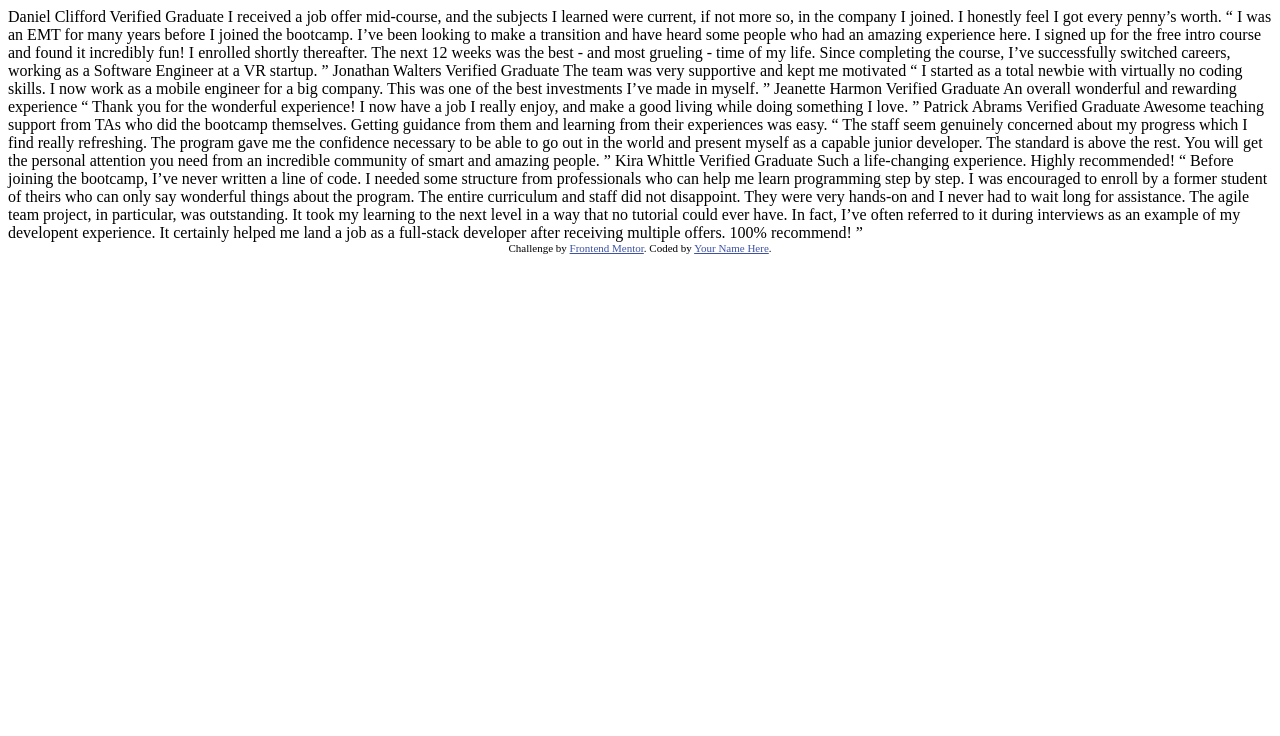
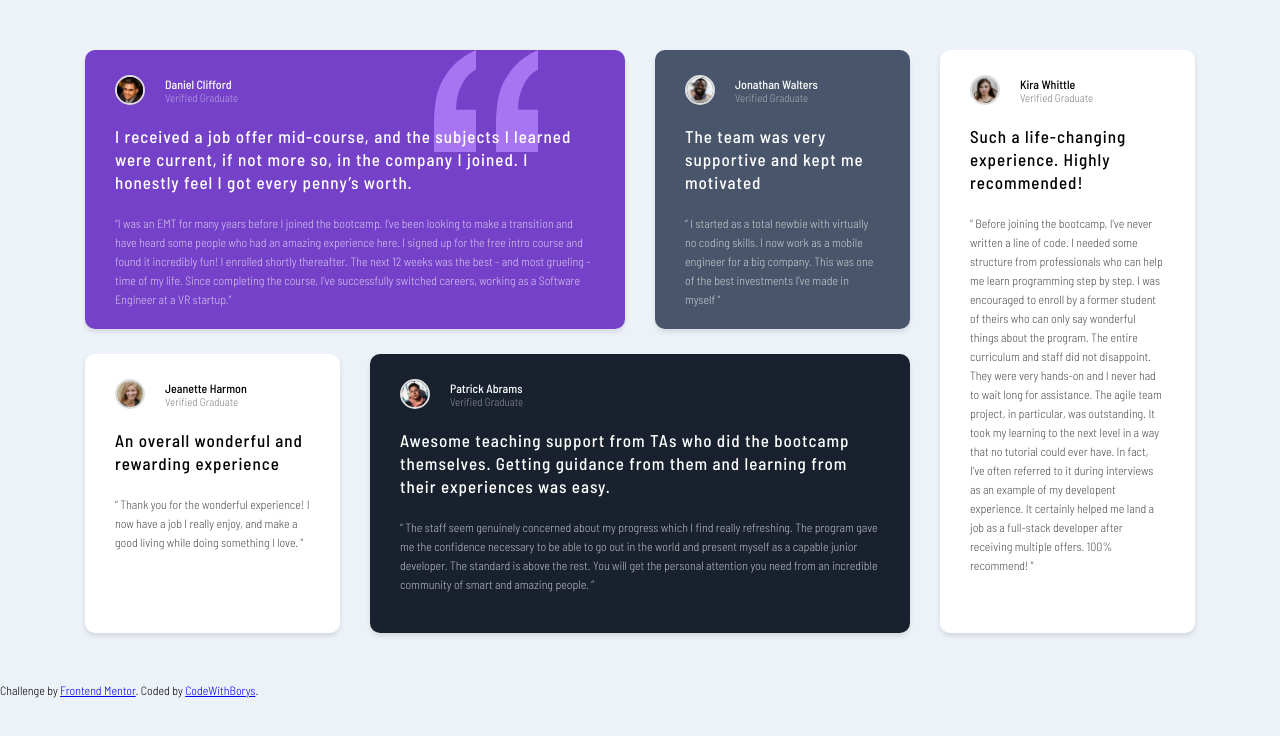
Before and after one commit to CodeWithBorys/testimonials-grid-section, a plain HTML site: page index.html in a window 1280 px wide. Drawn offline with Linux system fonts and the light colour scheme.

Commit message:
html-structure and desktop styling

```diff
--- a/index.html
+++ b/index.html
@@ -1,76 +1,141 @@
 <!DOCTYPE html>
 <html lang="en">
   <head>
-  <meta charset="UTF-8">
-  <meta name="viewport" content="width=device-width, initial-scale=1.0"> <!-- displays site properly based on user's device -->
+    <meta charset="UTF-8" />
+    <meta name="viewport" content="width=device-width, initial-scale=1.0" />
+    <!-- displays site properly based on user's device -->
 
-  <link rel="icon" type="image/png" sizes="32x32" href="./images/favicon-32x32.png">
+    <link
+      rel="icon"
+      type="image/png"
+      sizes="32x32"
+      href="./images/favicon-32x32.png"
+    />
 
+    <link rel="stylesheet" href="style.css" />
     <title>Frontend Mentor | [Challenge Name Here]</title>
-
-  <!-- Feel free to remove these styles or customise in your own stylesheet 👍 -->
-  <style>
-    .attribution { font-size: 11px; text-align: center; }
-    .attribution a { color: hsl(228, 45%, 44%); }
-  </style>
   </head>
   <body>
-  Daniel Clifford
-  Verified Graduate
+    <div class="container">
+      <!-- testimonial 1 -->
+      <div class="testimonial" id="daniel">
+        <div class="user">
+          <img src="/images/image-daniel.jpg" alt="Daniel" />
+          <div class="user__info">
+            <p class="user__info--name">Daniel Clifford</p>
+            <p class="user__info--status">Verified Graduate</p>
+          </div>
+        </div>
+        <div class="testimonial__main">
+          I received a job offer mid-course, and the subjects I learned were
+          current, if not more so, in the company I joined. I honestly feel I
+          got every penny’s worth.
+        </div>
+        <div class="testimonial__story">
+          “I was an EMT for many years before I joined the bootcamp. I’ve been
+          looking to make a transition and have heard some people who had an
+          amazing experience here. I signed up for the free intro course and
+          found it incredibly fun! I enrolled shortly thereafter. The next 12
+          weeks was the best - and most grueling - time of my life. Since
+          completing the course, I’ve successfully switched careers, working as
+          a Software Engineer at a VR startup.”
+        </div>
+      </div>
 
-  I received a job offer mid-course, and the subjects I learned were current, if not more so,
-  in the company I joined. I honestly feel I got every penny’s worth.
+      <!-- testimonial 2 -->
+      <div class="testimonial" id="jonathan">
+        <div class="user">
+          <img src="/images/image-jonathan.jpg" alt="Jonathan" />
+          <div class="user__info">
+            <p class="user__info--name">Jonathan Walters</p>
+            <p class="user__info--status">Verified Graduate</p>
+          </div>
+        </div>
+        <div class="testimonial__main">
+          The team was very supportive and kept me motivated
+        </div>
+        <div class="testimonial__story">
+          “ I started as a total newbie with virtually no coding skills. I now
+          work as a mobile engineer for a big company. This was one of the best
+          investments I’ve made in myself ”
+        </div>
+      </div>
 
-  “ I was an EMT for many years before I joined the bootcamp. I’ve been looking to make a
-  transition and have heard some people who had an amazing experience here. I signed up
-  for the free intro course and found it incredibly fun! I enrolled shortly thereafter.
-  The next 12 weeks was the best - and most grueling - time of my life. Since completing
-  the course, I’ve successfully switched careers, working as a Software Engineer at a VR startup. ”
+      <!-- testimonial 3 -->
+      <div class="testimonial light" id="jeanette">
+        <div class="user">
+          <img src="/images/image-jeanette.jpg" alt="Jeanette" />
+          <div class="user__info">
+            <p class="user__info--name">Jeanette Harmon</p>
+            <p class="user__info--status">Verified Graduate</p>
+          </div>
+        </div>
+        <div class="testimonial__main">
+          An overall wonderful and rewarding experience
+        </div>
+        <div class="testimonial__story">
+          “ Thank you for the wonderful experience! I now have a job I really
+          enjoy, and make a good living while doing something I love. ”
+        </div>
+      </div>
 
-  Jonathan Walters
-  Verified Graduate
+      <!-- testimonial 4 -->
+      <div class="testimonial" id="patrick">
+        <div class="user">
+          <img src="/images/image-patrick.jpg" alt="Patrick" />
+          <div class="user__info">
+            <p class="user__info--name">Patrick Abrams</p>
+            <p class="user__info--status">Verified Graduate</p>
+          </div>
+        </div>
+        <div class="testimonial__main">
+          Awesome teaching support from TAs who did the bootcamp themselves.
+          Getting guidance from them and learning from their experiences was
+          easy.
+        </div>
+        <div class="testimonial__story">
+          “ The staff seem genuinely concerned about my progress which I find
+          really refreshing. The program gave me the confidence necessary to be
+          able to go out in the world and present myself as a capable junior
+          developer. The standard is above the rest. You will get the personal
+          attention you need from an incredible community of smart and amazing
+          people. ”
+        </div>
+      </div>
 
-  The team was very supportive and kept me motivated
-
-  “ I started as a total newbie with virtually no coding skills. I now work as a mobile engineer
-  for a big company. This was one of the best investments I’ve made in myself. ”
-
-  Jeanette Harmon
-  Verified Graduate
-
-  An overall wonderful and rewarding experience
-
-  “ Thank you for the wonderful experience! I now have a job I really enjoy, and make a good living
-  while doing something I love. ”
-
-  Patrick Abrams
-  Verified Graduate
-
-  Awesome teaching support from TAs who did the bootcamp themselves. Getting guidance from them and
-  learning from their experiences was easy.
-
-  “ The staff seem genuinely concerned about my progress which I find really refreshing. The program
-  gave me the confidence necessary to be able to go out in the world and present myself as a capable
-  junior developer. The standard is above the rest. You will get the personal attention you need from
-  an incredible community of smart and amazing people. ”
-
-  Kira Whittle
-  Verified Graduate
-
+      <!-- testimonial 5 -->
+      <div class="testimonial light" id="kira">
+        <div class="user">
+          <img src="/images/image-kira.jpg" alt="Kira" />
+          <div class="user__info">
+            <p class="user__info--name">Kira Whittle</p>
+            <p class="user__info--status">Verified Graduate</p>
+          </div>
+        </div>
+        <div class="testimonial__main">
           Such a life-changing experience. Highly recommended!
-
-  “ Before joining the bootcamp, I’ve never written a line of code. I needed some structure from
-  professionals who can help me learn programming step by step. I was encouraged to enroll by a former
-  student of theirs who can only say wonderful things about the program. The entire curriculum and staff
-  did not disappoint. They were very hands-on and I never had to wait long for assistance. The agile team
-  project, in particular, was outstanding. It took my learning to the next level in a way that no tutorial
-  could ever have. In fact, I’ve often referred to it during interviews as an example of my developent
-  experience. It certainly helped me land a job as a full-stack developer after receiving multiple offers.
-  100% recommend! ”
+        </div>
+        <div class="testimonial__story">
+          “ Before joining the bootcamp, I’ve never written a line of code. I
+          needed some structure from professionals who can help me learn
+          programming step by step. I was encouraged to enroll by a former
+          student of theirs who can only say wonderful things about the program.
+          The entire curriculum and staff did not disappoint. They were very
+          hands-on and I never had to wait long for assistance. The agile team
+          project, in particular, was outstanding. It took my learning to the
+          next level in a way that no tutorial could ever have. In fact, I’ve
+          often referred to it during interviews as an example of my developent
+          experience. It certainly helped me land a job as a full-stack
+          developer after receiving multiple offers. 100% recommend! ”
+        </div>
+      </div>
+    </div>
 
     <div class="attribution">
-    Challenge by <a href="https://www.frontendmentor.io?ref=challenge" target="_blank">Frontend Mentor</a>.
-    Coded by <a href="#">Your Name Here</a>.
+      Challenge by
+      <a href="https://www.frontendmentor.io?ref=challenge" target="_blank"
+        >Frontend Mentor</a
+      >. Coded by <a href="#">CodeWithBorys</a>.
     </div>
   </body>
 </html>
--- /dev/null
+++ b/style.css
@@ -0,0 +1,103 @@
+@import url('https://fonts.googleapis.com/css2?family=Barlow+Semi+Condensed:wght@300;500&display=swap');
+
+* {
+  margin: 0;
+  padding: 0;
+  box-sizing: border-box;
+}
+
+body {
+  font-family: 'Barlow Semi Condensed', sans-serif;
+  font-size: 12px;
+  background: hsl(210, 46%, 95%);
+  font-weight: 300;
+}
+
+.container {
+  max-width: 1110px;
+  margin: 50px auto;
+  display: grid;
+  grid-template-columns: repeat(4, 1fr);
+  grid-template-rows: 1fr 1fr;
+  gap: 25px 30px;
+}
+
+.testimonial {
+  padding: 25px 30px 20px;
+  border-radius: 10px;
+  box-shadow: 0 3px 5px rgba(0, 0, 0, 0.1);
+  color: #fff;
+}
+
+.user {
+  display: flex;
+  align-items: center;
+}
+
+.user img {
+  border-radius: 50%;
+  width: 30px;
+  height: 30px;
+  border: 2px solid #ddd;
+}
+
+.user__info {
+  display: flex;
+  flex-direction: column;
+  padding-left: 20px;
+}
+
+.user__info--name {
+  font-weight: 500;
+}
+
+.user__info--status {
+  opacity: 0.5;
+  font-size: 11px;
+}
+
+.testimonial__main {
+  font-weight: 500;
+  font-size: 17px;
+  letter-spacing: 1px;
+  line-height: 23px;
+  padding: 20px 0;
+}
+
+.testimonial__story {
+  opacity: 0.7;
+  line-height: 19px;
+}
+
+#daniel {
+  background: url('/images/bg-pattern-quotation.svg'), hsl(263, 55%, 52%);
+  background-repeat: no-repeat;
+  background-position: 80% 0%;
+  grid-column: 1 / 3;
+}
+
+#jonathan {
+  background: hsl(217, 19%, 35%);
+  grid-column: 3 / 4;
+}
+
+#jeanette {
+  grid-column: 1 / 2;
+  grid-row: 2 / 3;
+}
+
+#patrick {
+  background: hsl(219, 29%, 14%);
+  grid-column: 2 / 4;
+  grid-row: 2 / 3;
+}
+
+#kira {
+  grid-column: 4 / 5;
+  grid-row: 1 / 3;
+}
+
+.light {
+  background: #fff;
+  color: #000;
+}
```
Lines whose indentation alone changed are shown as unchanged.
